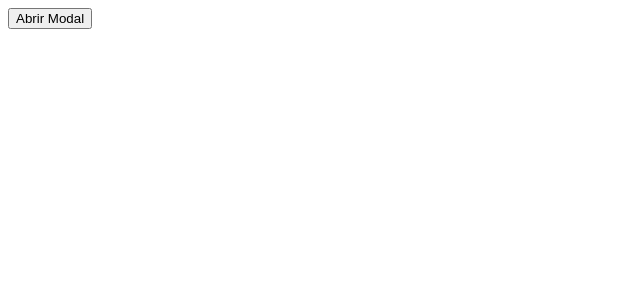
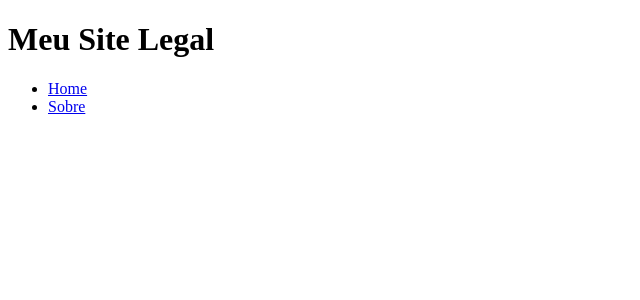
Before and after one commit to nmarvila/parcas, a React (Create React App) app in the folder Modulo 23/react1/: page / in a window 1280 px wide. Shown: the top 300 px of the page, without its empty margins (0-640 px from the left). Built offline with nearby package versions, Linux system fonts and the light colour scheme.

Commit message:
Finalizada Aula 21 do Módulo 23

```diff
--- a/Modulo 23/react1/package.json
+++ b/Modulo 23/react1/package.json
@@ -8,6 +8,7 @@
     "@testing-library/user-event": "^12.8.3",
     "react": "^17.0.2",
     "react-dom": "^17.0.2",
+    "react-router-dom": "^5.2.0",
     "react-scripts": "4.0.3",
     "styled-components": "^5.3.0",
     "web-vitals": "^1.1.2"
--- a/Modulo 23/react1/src/App.js
+++ b/Modulo 23/react1/src/App.js
@@ -1,22 +1,24 @@
-import React, { useState } from 'react';
-import Modal from './components/Modal';
+import React from "react";
+import { BrowserRouter, Switch, Route, Link } from 'react-router-dom';
 
 function App() {
 
-    const [modalVisible, setModalVisible] = useState(false);
-
-    const handleButtonClick = () => {
-        setModalVisible(true);
-    }
-
     return (
-        <>
-            <button onClick={handleButtonClick}>Abrir Modal</button>
-
-            <Modal visible={modalVisible} setVisible={setModalVisible}>
-                <h1>Testando 1,2,3...</h1>
-            </Modal>
-        </>
+        <BrowserRouter>
+            <header>
+                <h1>Meu Site Legal</h1>
+                <nav>
+                    <ul>
+                        <li>
+                            <Link to="/">Home</Link>
+                        </li>
+                        <li>
+                            <Link to="/sobre">Sobre</Link>
+                        </li>
+                    </ul>
+                </nav>
+            </header>
+        </BrowserRouter>
     );
 }
 
```
Also changed, not shown: 1 other file (tests, documents, lock files or other folders).
